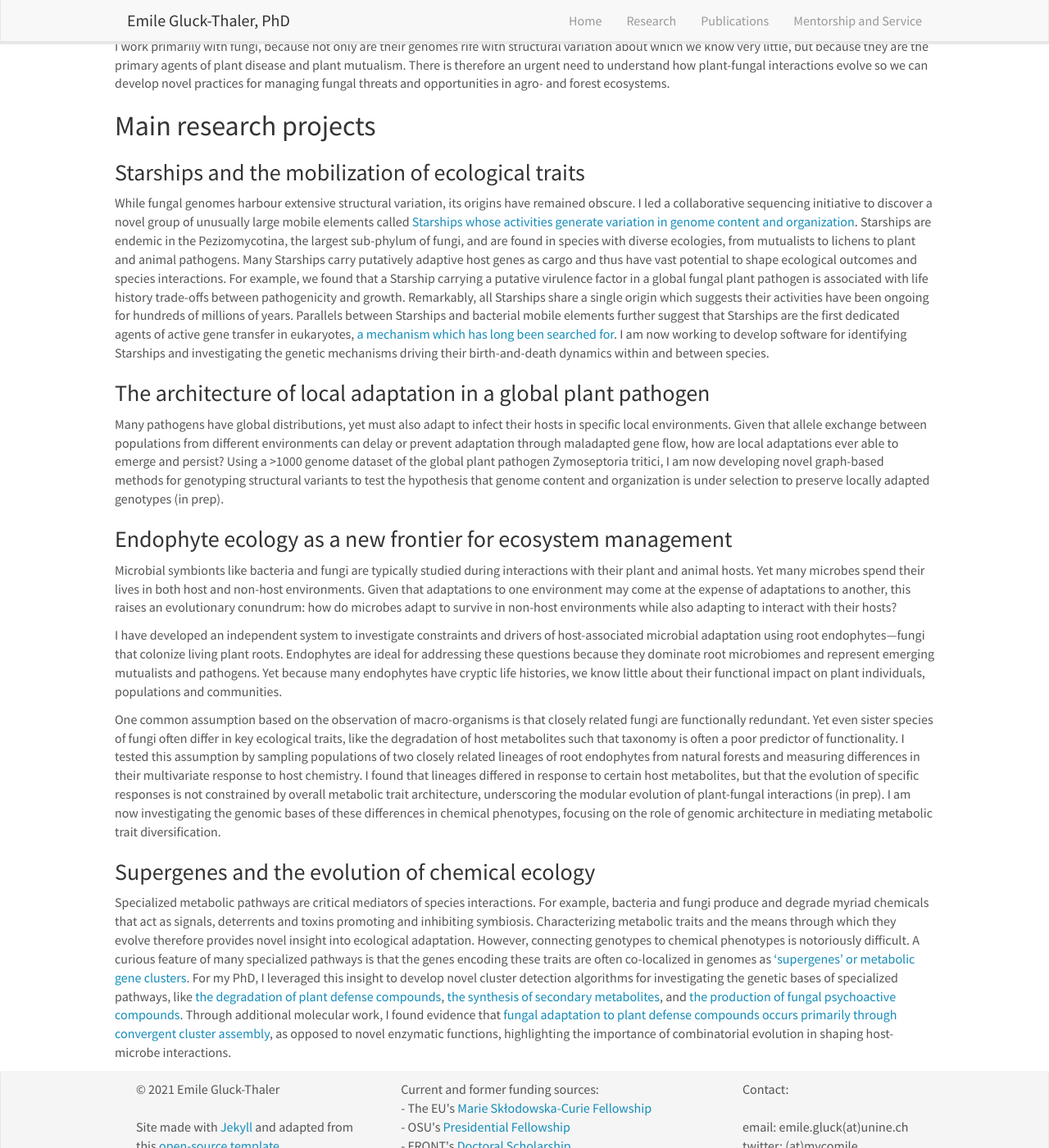
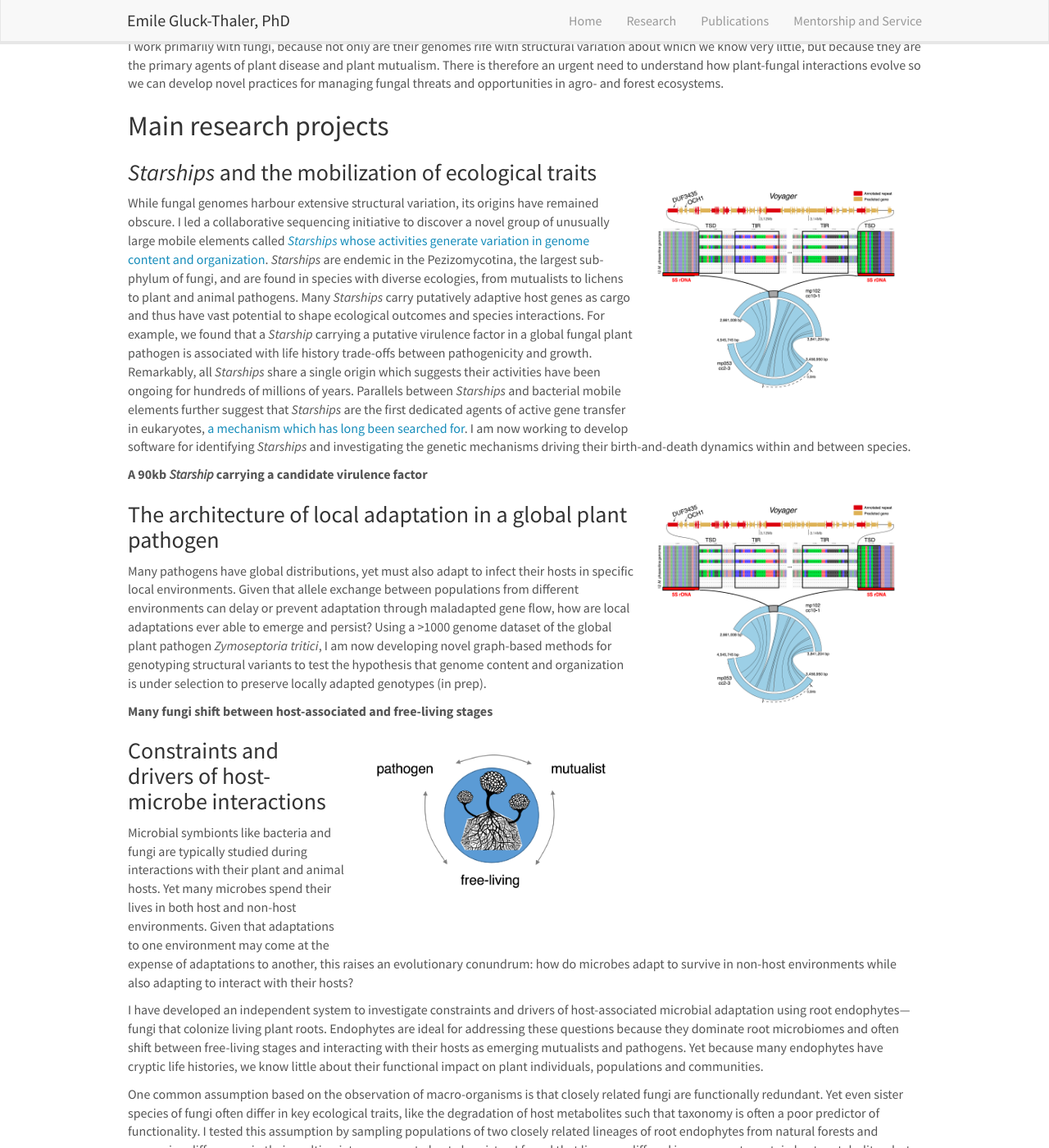
Before and after one commit to guidopuccetti/guidopuccetti.github.io, a Jekyll site: the page built from _pages/research.md, in a window 1280 px wide and 1400 px high, scrolled down 391 px. Shown: the whole window at 82% size. Built offline with Jekyll 4.4.1, drawn with Linux system fonts in a browser that asks for light colours; nearby versions of some CDN libraries; some of the changed text lies outside the part shown.

Commit message:
research pics

```diff
--- a/_layouts/homelay.html
+++ b/_layouts/homelay.html
@@ -1,6 +1,6 @@
 ---
 layout: default
 ---
-<div id="homeid" class="col-sm-16">
+<div id="homeid" class="col-sm-12">
   {{ content }}
 </div>
--- a/_layouts/research.html
+++ b/_layouts/research.html
@@ -1,6 +1,6 @@
 ---
 layout: default
 ---
-<div id="research" class="col-sm-16">
+<div id="research" class="col-sm-12">
   {{ content }}
 </div>
--- a/_layouts/textlay.html
+++ b/_layouts/textlay.html
@@ -1,6 +1,6 @@
 ---
 layout: default
 ---
-<div id="textid" class="col-sm-16">
+<div id="textid" class="col-sm-12">
   {{ content }}
 </div>
--- a/_pages/research.md
+++ b/_pages/research.md
@@ -10,31 +10,39 @@ permalink: /research/
 
 Genetic variation is the ultimate source of all evolutionary adaptations and innovations.  Traditionally, genetic variation is measured by calculating differences among individuals at single nucleotide sites. Yet it is increasingly apparent that individuals also differ extensively in the content and organization of their genomes. Our understanding of how this "structural" variation impacts evolution is still in its infancy, yet it likely has distinct implications for the emergence and maintenance of adaptive traits. This is because structural mutations often change large amounts of sequence at a time (e.g., insertions and deletions), affect inheritance patterns across alleles and loci (e.g., inversions and rearrangements), and can even jump around within and between genomes (e.g., transposons and other mobile elements). Identifying the mechanisms generating selectable variation in genome structure and their phenotypic consequences is thus crucial for deciphering the genetic bases of adaptation. By investigating differences and similarities in genome structure across populations and species, I aim to answer the following questions:
 
-1) What mechanisms generate variation in genome content?
+**1) What mechanisms generate variation in genome content?**
 
-2) When do demographic and environmental conditions favor the evolution of genome organization?
+**2) When do demographic and environmental conditions favor the evolution of genome organization?**
 
-3) How does structural variation constrain or facilitate host-microbe interactions?
+**3) How does structural variation constrain or facilitate host-microbe interactions?**
 
 I work primarily with fungi, because not only are their genomes rife with structural variation about which we know very little, but because they are the primary agents of plant disease and plant mutualism. There is therefore an urgent need to understand how plant-fungal interactions evolve so we can develop novel practices for managing fungal threats and opportunities in agro- and forest ecosystems.
 
 ## Main research projects
 
-### Starships and the mobilization of ecological traits
+![]({{ site.url }}{{ site.baseurl }}/images/research/voyager.png){: style="width: 350px; float: right; border: 100px; padding:25px"}
 
-While fungal genomes harbour extensive structural variation, its origins have remained obscure. I led a collaborative sequencing initiative to discover a novel group of unusually large mobile elements called [Starships whose activities generate variation in genome content and organization](https://www.biorxiv.org/content/10.1101/2021.12.13.472469v2). Starships are endemic in the Pezizomycotina, the largest sub-phylum of fungi, and are found in species with diverse ecologies, from mutualists to lichens to plant and animal pathogens. Many Starships carry putatively adaptive host genes as cargo and thus have vast potential to shape ecological outcomes and species interactions. For example, we found that a Starship carrying a putative virulence factor in a global fungal plant pathogen is associated with life history trade-offs between pathogenicity and growth. Remarkably, all Starships share a single origin which suggests their activities have been ongoing for hundreds of millions of years. Parallels between Starships and bacterial mobile elements further suggest that Starships are the first dedicated agents of active gene transfer in eukaryotes, [a mechanism which has long been searched for](https://journals.plos.org/plospathogens/article?id=10.1371/journal.ppat.1005156). I am now working to develop software for identifying Starships and investigating the genetic mechanisms driving their birth-and-death dynamics within and between species.
+### *Starships* and the mobilization of ecological traits
+
+While fungal genomes harbour extensive structural variation, its origins have remained obscure. I led a collaborative sequencing initiative to discover a novel group of unusually large mobile elements called [*Starships* whose activities generate variation in genome content and organization](https://www.biorxiv.org/content/10.1101/2021.12.13.472469v2). *Starships* are endemic in the Pezizomycotina, the largest sub-phylum of fungi, and are found in species with diverse ecologies, from mutualists to lichens to plant and animal pathogens. Many *Starships* carry putatively adaptive host genes as cargo and thus have vast potential to shape ecological outcomes and species interactions. For example, we found that a *Starship* carrying a putative virulence factor in a global fungal plant pathogen is associated with life history trade-offs between pathogenicity and growth. Remarkably, all *Starships* share a single origin which suggests their activities have been ongoing for hundreds of millions of years. Parallels between *Starships* and bacterial mobile elements further suggest that *Starships* are the first dedicated agents of active gene transfer in eukaryotes, [a mechanism which has long been searched for](https://journals.plos.org/plospathogens/article?id=10.1371/journal.ppat.1005156). I am now working to develop software for identifying *Starships* and investigating the genetic mechanisms driving their birth-and-death dynamics within and between species.
+
+**A 90kb *Starship* carrying a candidate virulence factor** ![]({{ site.url }}{{ site.baseurl }}/images/research/voyager.png){: style="width: 350px; float: right; border: 100px; padding:25px"}
 
 ### The architecture of local adaptation in a global plant pathogen
 
-Many pathogens have global distributions, yet must also adapt to infect their hosts in specific local environments. Given that allele exchange between populations from different environments can delay or prevent adaptation through maladapted gene flow, how are local adaptations ever able to emerge and persist? Using a >1000 genome dataset of the global plant pathogen Zymoseptoria tritici, I am now developing novel graph-based methods for genotyping structural variants to test the hypothesis that genome content and organization is under selection to preserve locally adapted genotypes (in prep).
+Many pathogens have global distributions, yet must also adapt to infect their hosts in specific local environments. Given that allele exchange between populations from different environments can delay or prevent adaptation through maladapted gene flow, how are local adaptations ever able to emerge and persist? Using a >1000 genome dataset of the global plant pathogen *Zymoseptoria tritici*, I am now developing novel graph-based methods for genotyping structural variants to test the hypothesis that genome content and organization is under selection to preserve locally adapted genotypes (in prep).
 
-### Endophyte ecology as a new frontier for ecosystem management
+**Many fungi shift between host-associated and free-living stages** ![]({{ site.url }}{{ site.baseurl }}/images/research/lifestyle.png){: style="width: 350px; float: right; border: 100px; padding:25px"}
+
+### Constraints and drivers of host-microbe interactions
 
 Microbial symbionts like bacteria and fungi are typically studied during interactions with their plant and animal hosts. Yet many microbes spend their lives in both host and non-host environments. Given that adaptations to one environment may come at the expense of adaptations to another, this raises an evolutionary conundrum: how do microbes adapt to survive in non-host environments while also adapting to interact with their hosts?
 
-I have developed an independent system to investigate constraints and drivers of host-associated microbial adaptation using root endophytes—fungi that colonize living plant roots. Endophytes are ideal for addressing these questions because they dominate root microbiomes and represent emerging mutualists and pathogens. Yet because many endophytes have cryptic life histories, we know little about their functional impact on plant individuals, populations and communities.
+I have developed an independent system to investigate constraints and drivers of host-associated microbial adaptation using root endophytes—fungi that colonize living plant roots. Endophytes are ideal for addressing these questions because they dominate root microbiomes and often shift between free-living stages and interacting with their hosts as emerging mutualists and pathogens. Yet because many endophytes have cryptic life histories, we know little about their functional impact on plant individuals, populations and communities.
 
 One common assumption based on the observation of macro-organisms is that closely related fungi are functionally redundant. Yet even sister species of fungi often differ in key ecological traits, like the degradation of host metabolites such that taxonomy is often a poor predictor of functionality. I tested this assumption by sampling populations of two closely related lineages of root endophytes from natural forests and measuring differences in their multivariate response to host chemistry. I found that lineages differed in response to certain host metabolites, but that the evolution of specific responses is not constrained by overall metabolic trait architecture, underscoring the modular evolution of plant-fungal interactions (in prep). I am now investigating the genomic bases of these differences in chemical phenotypes, focusing on the role of genomic architecture in mediating metabolic trait diversification.
+
+**Convergent assembly of plant defense degrading supergenes** ![]({{ site.url }}{{ site.baseurl }}/images/research/clusterTransitions.png){: style="width: 350px; float: right; border: 100px; padding:25px"}
 
 ### Supergenes and the evolution of chemical ecology
 
```
Also changed, not shown: images/research/clusterTransitions.png (added), images/research/lifestyle.png (added), images/research/voyager.png (added), 1 other file.
